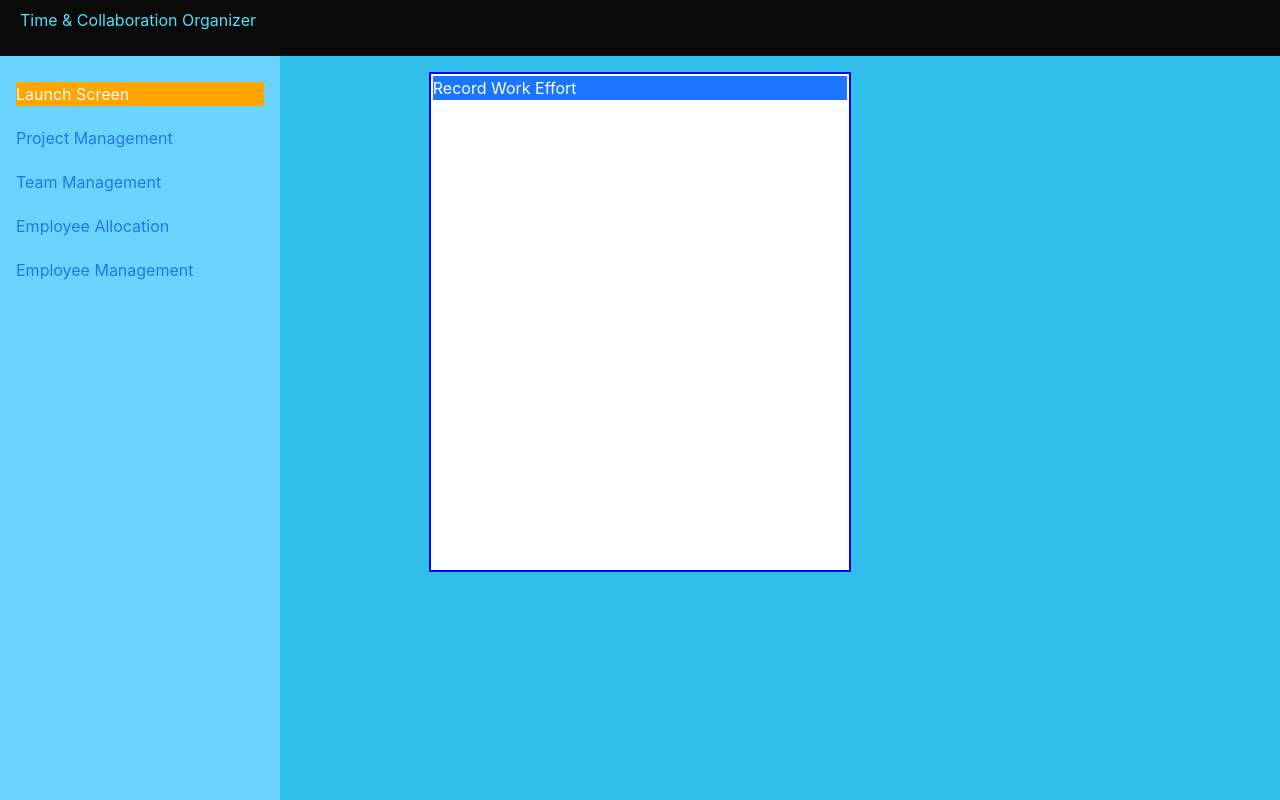
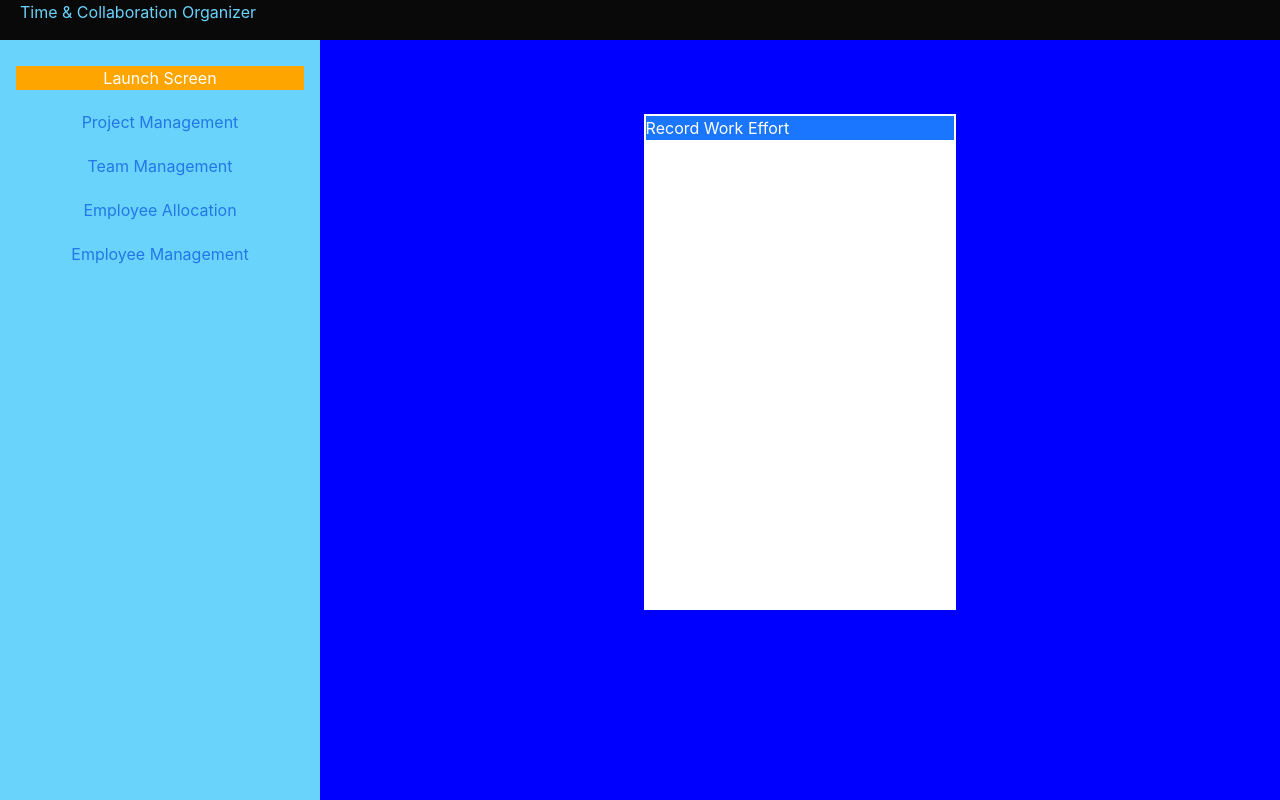
Before and after one commit to cmartells1/Taco-Time, a React (Create React App) app in the folder taco-time-frontend/: page / in a window 1280 px wide. Built offline with nearby package versions, Linux system fonts and the light colour scheme; the HTML template or start-up script is replaced by a standard one.

Commit message:
start of fix of layout

```diff
--- a/taco-time-frontend/src/App.css
+++ b/taco-time-frontend/src/App.css
@@ -1,5 +1,21 @@
+body {
+	background-color: blue;
+	/* margin: 0;
+	display: grid;
+	height: 100%;
+	grid-template-rows: 20px, auto;
+	grid-template-columns: 250px auto;
+	grid-template-areas:
+		'header header'
+		'sidebar main'; */
+	height: 100%;
+	width: 100%;
+}
+
 .App {
 	text-align: center;
+	height: 100%;
+	width: 100%;
 }
 
 .App-logo {
@@ -13,9 +29,9 @@
 	}
 }
 
-body {
+/* body {
 	background-color: rgb(48, 191, 235);
-}
+} */
 
 .App-header {
 	min-height: 100vh;
--- a/taco-time-frontend/src/App.js
+++ b/taco-time-frontend/src/App.js
@@ -5,7 +5,7 @@ import LaunchPage from './containers/LaunchPage/LaunchPage';
 
 const App = props => {
 	return (
-		<div>
+		<div className='App'>
 			<Layout>
 				<LaunchPage />
 			</Layout>
--- a/taco-time-frontend/src/components/Navigation/SideDrawer/SideDrawer.module.css
+++ b/taco-time-frontend/src/components/Navigation/SideDrawer/SideDrawer.module.css
@@ -1,13 +1,13 @@
 .SideDrawer {
-	position: fixed;
-	width: 280px;
-	max-width: 70%;
+	/* position: fixed; */
+	/* width: 280px; */
+	/* max-width: 70%;
 	height: 100%;
-	left: 0;
-	top: 0;
-	z-index: 200;
+	/* left: 0;
+	top: 0; */
+	/* z-index: 200; */
+	height: 100%;
 	background-color: rgb(106, 211, 252);
-	margin-top: 56px;
 	padding: 16px;
 	box-sizing: border-box;
 }
--- a/taco-time-frontend/src/components/Navigation/Toolbar/Toolbar.module.css
+++ b/taco-time-frontend/src/components/Navigation/Toolbar/Toolbar.module.css
@@ -1,13 +1,10 @@
 .Toolbar {
-	height: 56px;
-	width: 100%;
-	position: fixed;
-	top: 0;
-	left: 0;
+	/* height: 56px; */
+	/* width: 100%; */
 	background-color: #0a0909;
 	display: flex;
 	align-items: center;
-	color: #4ce0fa;
+	color: rgb(106, 211, 252);
 	padding: 0 20px;
 	box-sizing: border-box;
 }
--- a/taco-time-frontend/src/hoc/Layout/Layout.js
+++ b/taco-time-frontend/src/hoc/Layout/Layout.js
@@ -7,9 +7,15 @@ import classes from './Layout.module.css';
 const Layout = props => {
 	return (
 		<React.Fragment>
-			<Toolbar />
-			<SideDrawer />
-			<main className={classes.Content}>{props.children}</main>
+			<div className={classes.Container}>
+				<div className={classes.Header}>
+					<Toolbar />
+				</div>
+				<div className={classes.Sidebar}>
+					<SideDrawer />
+				</div>
+				<main className={classes.Content}>{props.children}</main>
+			</div>
 		</React.Fragment>
 	);
 };
--- a/taco-time-frontend/src/hoc/Layout/Layout.module.css
+++ b/taco-time-frontend/src/hoc/Layout/Layout.module.css
@@ -1,3 +1,27 @@
+html {
+	height: 100%;
+}
+
+.Container {
+	margin: 0;
+	display: grid;
+	height: 100%;
+	width: 100%;
+	grid-template-rows: auto 1fr;
+	grid-template-columns: 20rem auto;
+	grid-template-areas:
+		'header header'
+		'sidedrawer main';
+}
 .Content {
 	margin-top: 72px;
+	grid-area: main;
 }
+
+.Header {
+	grid-area: header;
+}
+
+.Sidebar {
+	grid-area: sidedrawer;
+}
--- a/taco-time-frontend/src/index.css
+++ b/taco-time-frontend/src/index.css
@@ -11,3 +11,6 @@ code {
 	font-family: source-code-pro, Menlo, Monaco, Consolas, 'Courier New',
 		monospace;
 }
+body > #root > div {
+	height: 100vh;
+}
```
Also changed, not shown: 1 other file (tests, documents, lock files or other folders).
